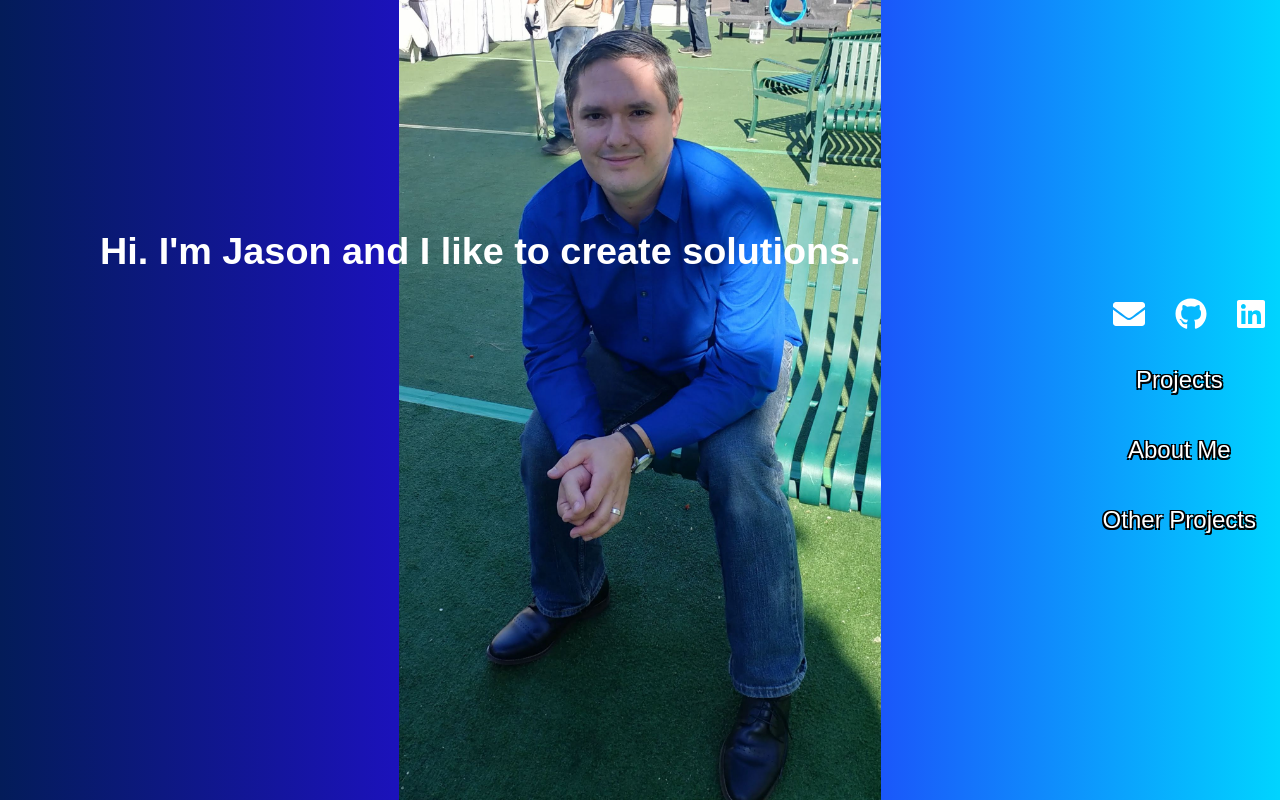
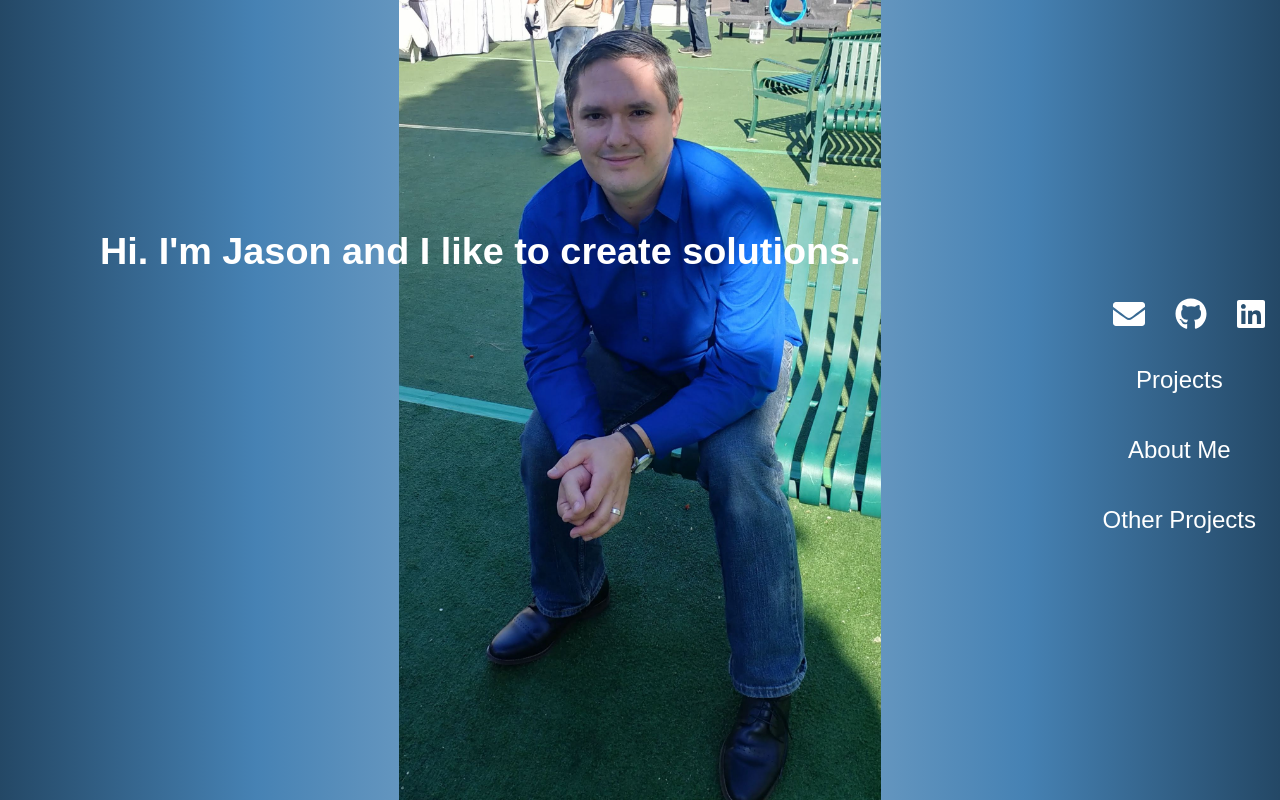
Before and after one commit to JRForman/portfolio2.0, a React (Create React App) app: page / in a window 1280 px wide. Built offline with nearby package versions, Linux system fonts and the light colour scheme.

Commit message:
Background/Font Changes

```diff
--- a/src/App.css
+++ b/src/App.css
@@ -3,5 +3,4 @@ body {
 	height: 100%;
 	max-height: 100%;
 	display: flex;
-	background: linear-gradient(90deg, rgba(3,28,89,1) 0%, rgba(42,12,247,1) 50%, rgba(0,212,255,1) 100%);
-}
+	background: linear-gradient(90deg, rgb(36, 72, 102) 0%, rgba(70,130,180,1) 20%, rgb(149, 182, 209) 50%, rgba(70,130,180,1) 80%, rgb(36, 72, 102) 100% )}
--- a/src/components/LandingBox/LandingBox.module.css
+++ b/src/components/LandingBox/LandingBox.module.css
@@ -2,7 +2,7 @@
 .LandingBox {
 	width: 100vw;
 	height: 100vh;
-	background: linear-gradient(90deg, rgba(3,28,89,1) 0%, rgba(42,12,247,1) 50%, rgba(0,212,255,1) 100%);
+	background: linear-gradient(90deg, rgb(36, 72, 102) 0%, rgba(70,130,180,1) 20%, rgb(149, 182, 209) 50%, rgba(70,130,180,1) 80%, rgb(36, 72, 102) 100% );
 	background-repeat: no-repeat;
 	background-attachment: fixed;
 	z-index: 100;
--- a/src/components/Navigation/NavBar/NavItem/NavItem.module.css
+++ b/src/components/Navigation/NavBar/NavItem/NavItem.module.css
@@ -6,11 +6,12 @@
     padding: 14px 16px;
     text-decoration: none;
     z-index:27;
-    text-shadow:
+    text-shadow: 1px 1px 708090;
+    /* text-shadow:
 		-1px -1px 0 #000,
 		1px -1px 0 #000,
 		-1px 1px 0 #000,
-		1px 1px 0 #000;
+		1px 1px 0 #000; */
 }
 
 .NavItem:hover{
```
